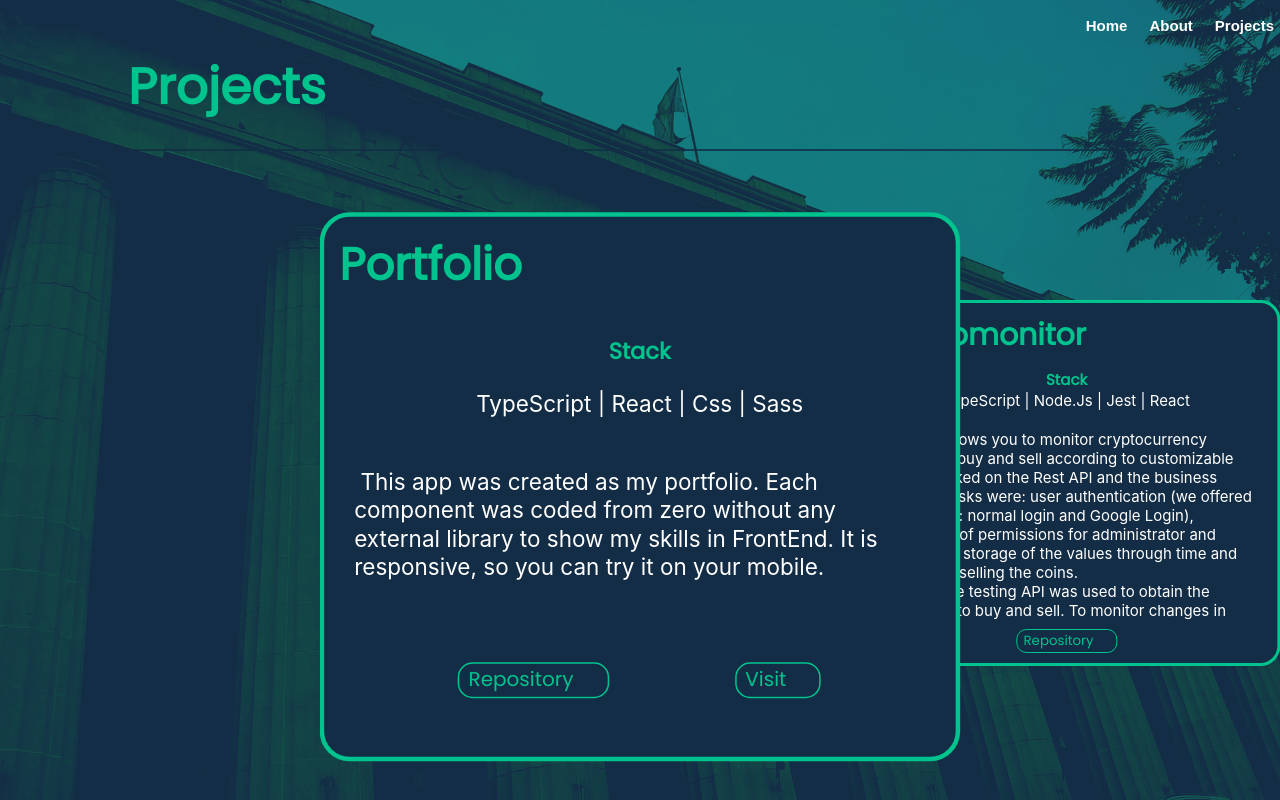
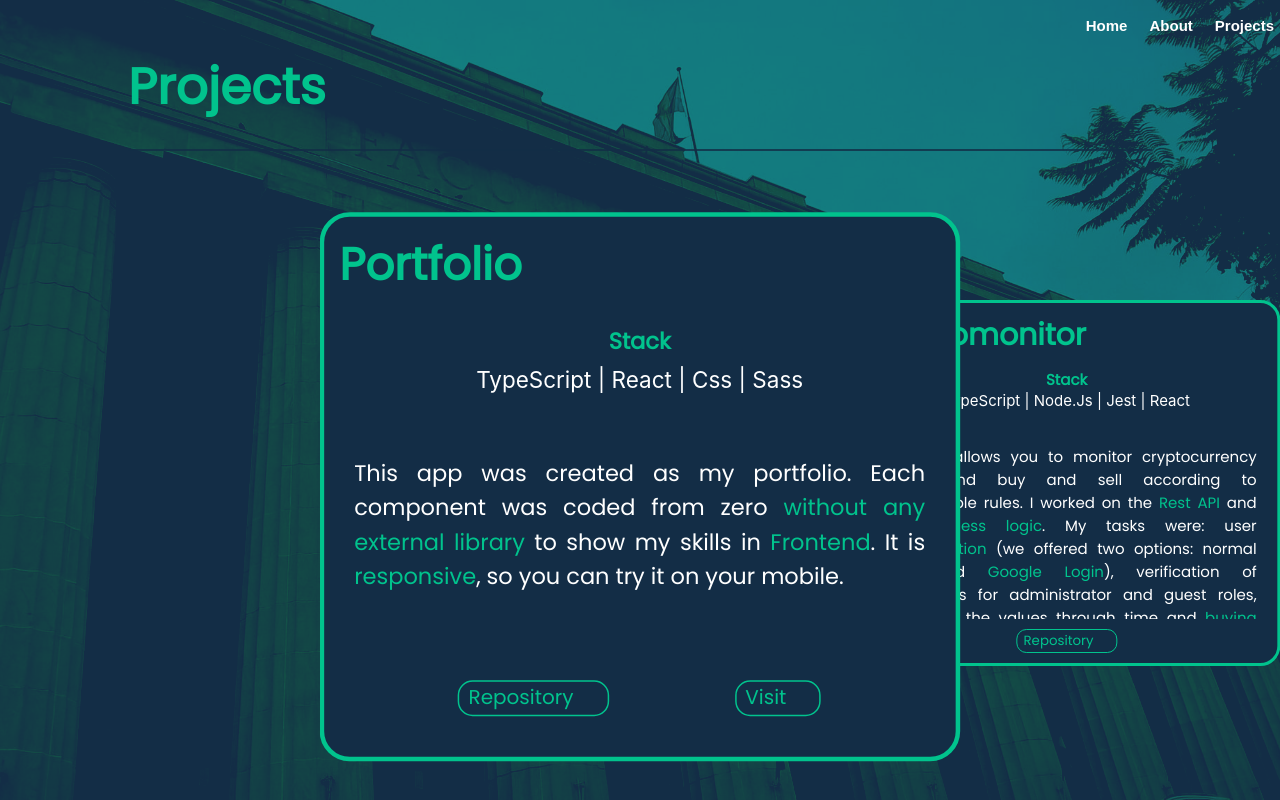
Before and after one commit to nravesz/Portfolio, a React (Create React App) app in the folder front/: page / in a window 1280 px wide. Both pictures are taken after a click on the button "Projects". Built offline with nearby package versions, Linux system fonts and the light colour scheme; some icons are missing; the HTML template or start-up script is replaced by a standard one.

Commit message:
highlights in text

```diff
--- a/front/src/components/home/Links.tsx
+++ b/front/src/components/home/Links.tsx
@@ -5,10 +5,13 @@ const Links = () => {
     return (
         <div>
             <div className="links-div">
-                <p>You can find me here:</p>
+                <p className="text-p">You can find me here:</p>
                 <SitesIcons />
             </div>
-                <p>Or you can send me an email: <span>nraveszani@gmail.com</span></p>
+                <p className="text-p">
+                    Or you can send me an email:{" "}
+                    <span>nraveszani@gmail.com</span>
+                </p>
         </div>
     );
 };
--- a/front/src/components/home/styles/Links.scss
+++ b/front/src/components/home/styles/Links.scss
@@ -2,7 +2,7 @@
 @import "../../../styles/colors.scss";
 @import "../../../styles/variables.scss";
 
-p {
+.text-p {
     font-family: $title-family;
     color: $secondary-color;
     font-size: 20px;
--- a/front/src/components/projects/ProjectCard.tsx
+++ b/front/src/components/projects/ProjectCard.tsx
@@ -1,5 +1,6 @@
 import { IProject, ProjectCardButton } from ".";
 import { FaGithub, FaGlobe } from "react-icons/fa6";
+import highlightText from "./ProjectCardHelper";
 import "./styles/ProjectCard.scss";
 
 const name = "Project Name";
@@ -18,7 +19,9 @@ const ProjectCard = ({ project }: props) => {
                 <div className="project-card-stack-title"> Stack </div>
                 <div className="project-card-stack"> {project.stack.join(" | ")} </div>
             </div>
-            <div className="project-card-description"> {project.description} </div>
+            <div className="project-card-description">
+                {highlightText(project.description, project.highlights)}
+            </div>
             <div className="project-card-links">
                 <ProjectCardButton
                     title="Repository"
--- /dev/null
+++ b/front/src/components/projects/ProjectCardHelper.tsx
@@ -0,0 +1,20 @@
+function highlightText(text: string, highlights: string[]) {
+    const paragraphs = text.split('\n');
+    const highlightedParagraphs: JSX.Element[] = [];
+
+    for (let i = 0; i < paragraphs.length; i++) {
+        console.log(paragraphs[i]);
+        let highlightParagraph = paragraphs[i];
+        for (let j = 0; j < highlights.length; j++) {
+            const regex = new RegExp(`\\b${highlights[j]}\\b`, 'gi');
+            let aux = highlightParagraph;
+            highlightParagraph = aux.replace(regex, `<span>${highlights[j]}</span>`);
+        }
+        highlightedParagraphs.push(
+            <p key={i} dangerouslySetInnerHTML={{ __html: highlightParagraph }} />
+        );
+    }
+    return <>{highlightedParagraphs}</>;
+};
+
+export default highlightText;
--- a/front/src/components/projects/styles/ProjectCard.scss
+++ b/front/src/components/projects/styles/ProjectCard.scss
@@ -1,6 +1,21 @@
 @import "../../../styles/colors.scss";
 @import "../../../styles/fonts.scss";
 @import "../../../styles/variables.scss";
+
+p {
+    font-size: $text-size;
+    white-space: pre-wrap;
+    text-align: justify;
+    text-justify: inter-word;
+
+    @media screen and (max-width: $max-width) {
+        font-size: 10px;
+    };
+};
+
+.span {
+    color: $primary-color;
+};
 
 $padding: 15px;
 
--- a/front/src/data/projects.ts
+++ b/front/src/data/projects.ts
@@ -4,8 +4,8 @@ const projects: IProject[] = [
     {
         stack: ["TypeScript", "React", "Css", "Sass"],
         name: "Portfolio",
-        description: "This app was created as my portfolio. Each component was coded from zero without any external library to show my skills in FrontEnd. It is responsive, so you can try it on your mobile.",
-        highlights: ["without any external library", "FrontEnd", "responsive"],
+        description: "This app was created as my portfolio. Each component was coded from zero without any external library to show my skills in Frontend. It is responsive, so you can try it on your mobile.",
+        highlights: ["without any external library", "Frontend", "responsive"],
         repository: "https://github.com/nravesz/Portfolio",
         hasDemo: true,
         demo: "https://portfolio-nravesz.vercel.app/"
```
